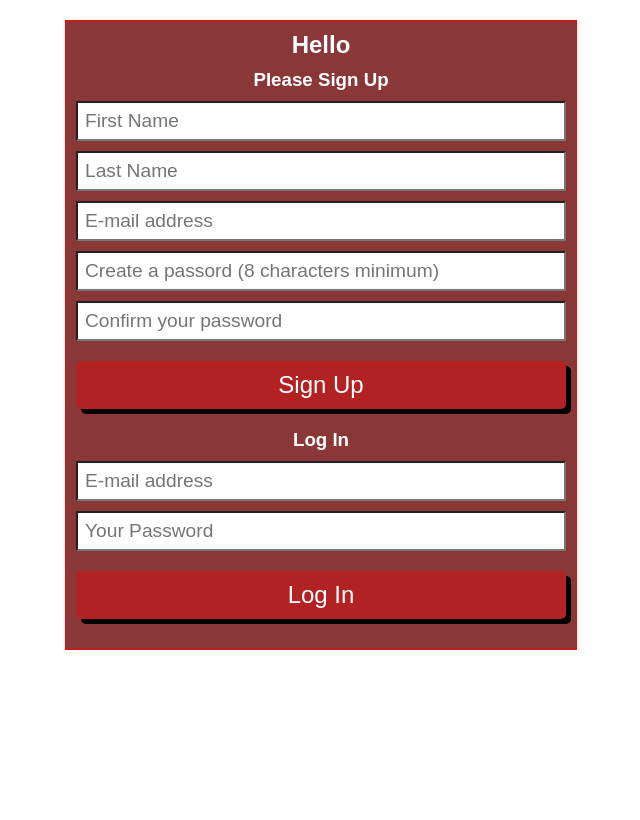
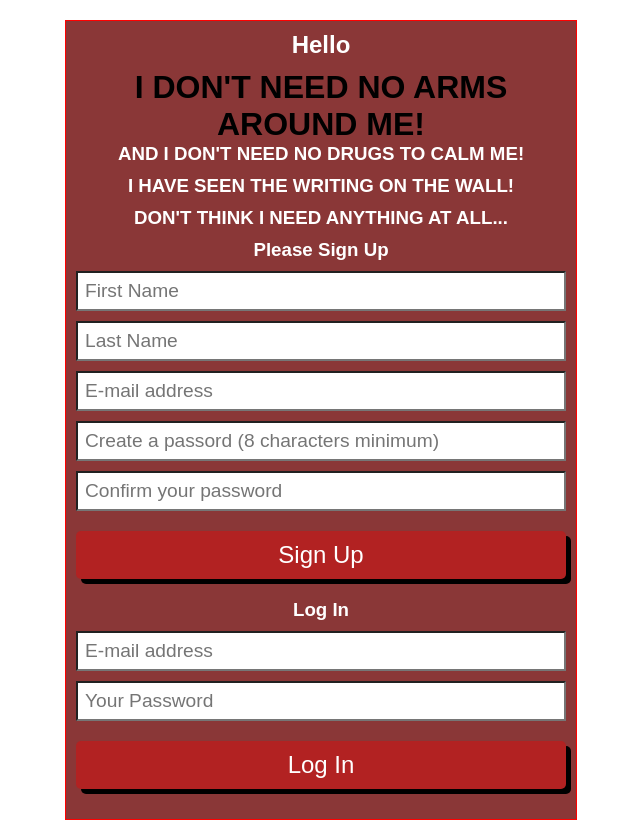
Before and after one commit to MVanderer/testRepositoryVF, a Django app: page / in a window 1280 px wide. Shown: the whole page, without its empty margins (319-959 px from the left). Before the commit the page ends 650 px from the top, so only its background shows below. Run offline with Django 3.2, Linux system fonts and the light colour scheme; parts of the project's set-up code (start-up, migrations or seed data) failed here and were passed over.

Commit message:
Introduced the alternative version of the main html file with more garbage text

```diff
--- a/apps/wall_app/templates/index.html
+++ b/apps/wall_app/templates/index.html
@@ -11,6 +11,10 @@
 <body>
     <div class="wrapper" id="gate">
         <h2>Hello</h2>
+        <h1>I DON'T NEED NO ARMS AROUND ME!</h1>
+        <h3>AND I DON'T NEED NO DRUGS TO CALM ME!</h3>
+        <h3>I HAVE SEEN THE WRITING ON THE WALL!</h3>
+        <h3>DON'T THINK I NEED ANYTHING AT ALL...</h3>
         <form action="/sign_up" method="POST">
             <h3>Please Sign Up</h3>
             {% csrf_token %}
```
